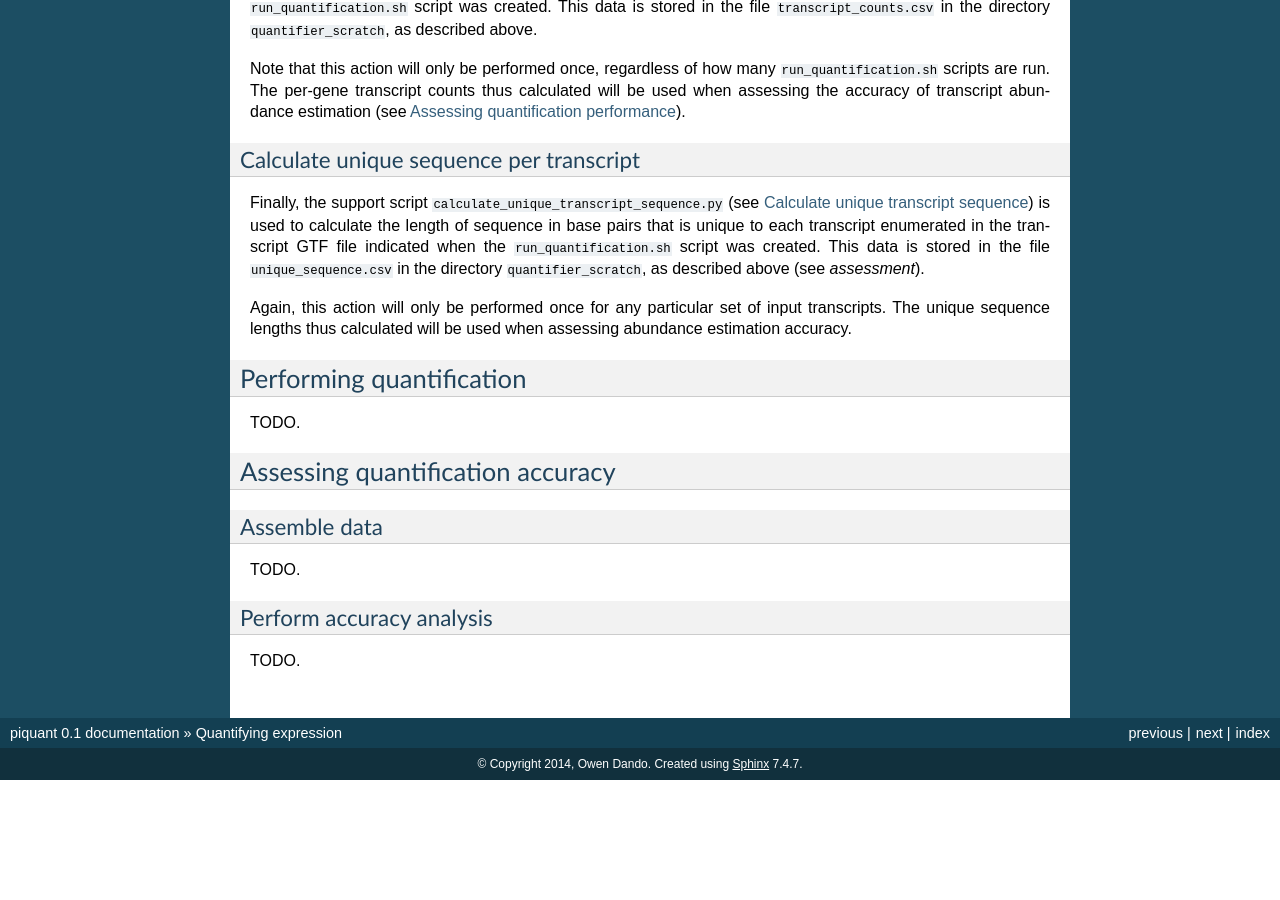
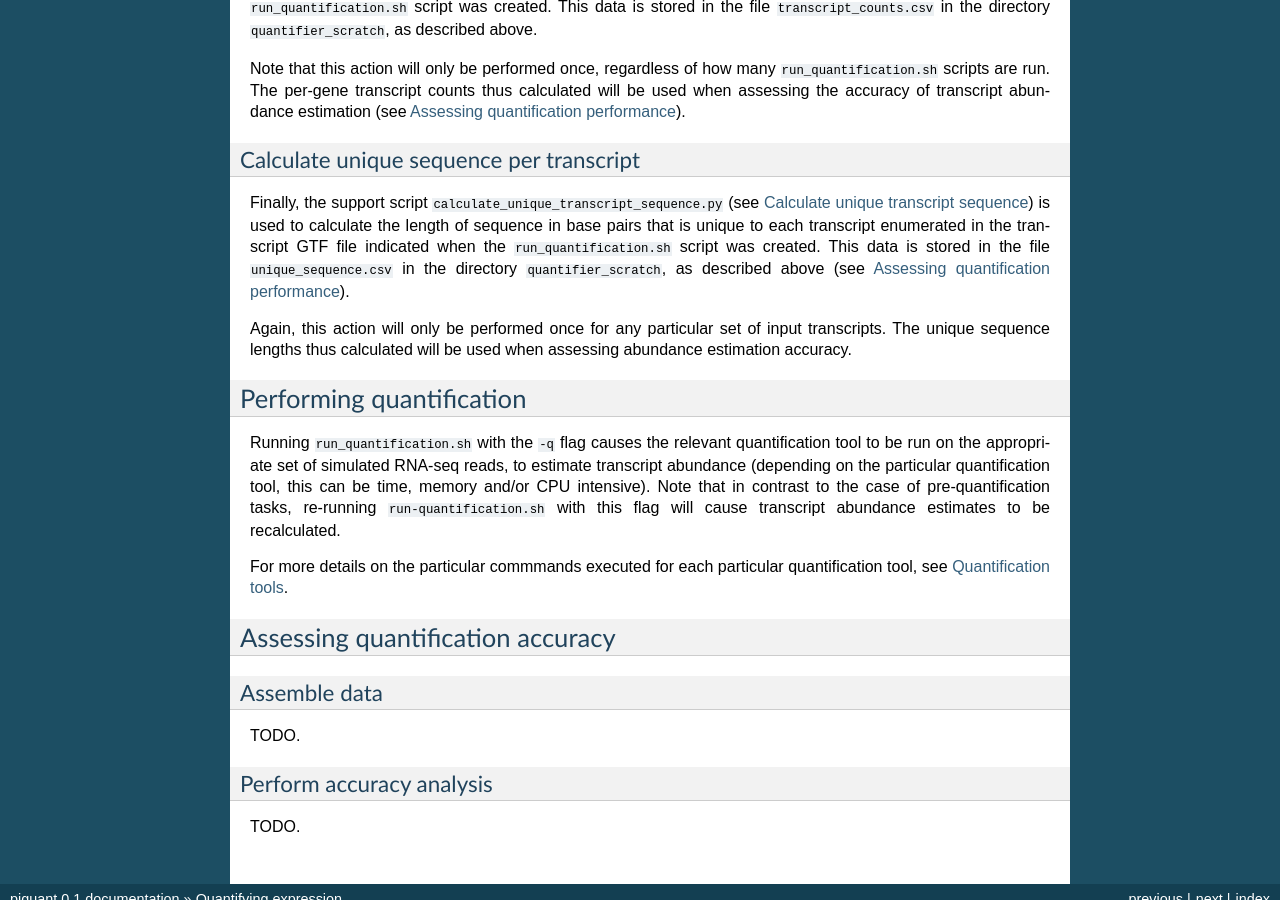
Before and after one commit to lweasel/piquant, a Sphinx documentation site: the page built from docs/quantification.rst, in a window 1280 px wide and 900 px high, scrolled down 916 px. Built offline with Sphinx 7.4.7, drawn with Linux system fonts in a browser that asks for light colours; before the commit the page ends 1696 px from its top, so only the background shows below that.

Commit message:
Add section "Performing quantification".

```diff
--- a/docs/quantification.rst
+++ b/docs/quantification.rst
@@ -33,14 +33,16 @@ Note that this action will only be performed once, regardless of how many ``run_
 Calculate unique sequence per transcript
 ^^^^^^^^^^^^^^^^^^^^^^^^^^^^^^^^^^^^^^^^
 
-Finally, the support script ``calculate_unique_transcript_sequence.py`` (see :ref:`calculate-unique-transcript-sequence`) is used to calculate the length of sequence in base pairs that is unique to each transcript enumerated in the transcript GTF file indicated when the ``run_quantification.sh`` script was created. This data is stored in the file ``unique_sequence.csv`` in the directory ``quantifier_scratch``, as described above (see `assessment`).
+Finally, the support script ``calculate_unique_transcript_sequence.py`` (see :ref:`calculate-unique-transcript-sequence`) is used to calculate the length of sequence in base pairs that is unique to each transcript enumerated in the transcript GTF file indicated when the ``run_quantification.sh`` script was created. This data is stored in the file ``unique_sequence.csv`` in the directory ``quantifier_scratch``, as described above (see :doc:`assessment`).
 
 Again, this action will only be performed once for any particular set of input transcripts. The unique sequence lengths thus calculated will be used when assessing abundance estimation accuracy.
 
 Performing quantification
 -------------------------
 
-TODO.
+Running ``run_quantification.sh`` with the ``-q`` flag causes the relevant quantification tool to be run on the appropriate set of simulated RNA-seq reads, to estimate transcript abundance (depending on the particular quantification tool, this can be time, memory and/or CPU intensive). Note that in contrast to the case of pre-quantification tasks, re-running ``run-quantification.sh`` with this flag will cause transcript abundance estimates to be recalculated.
+
+For more details on the particular commmands executed for each particular quantification tool, see :doc:`quantifiers`.
 
 Assessing quantification accuracy
 ---------------------------------
```
